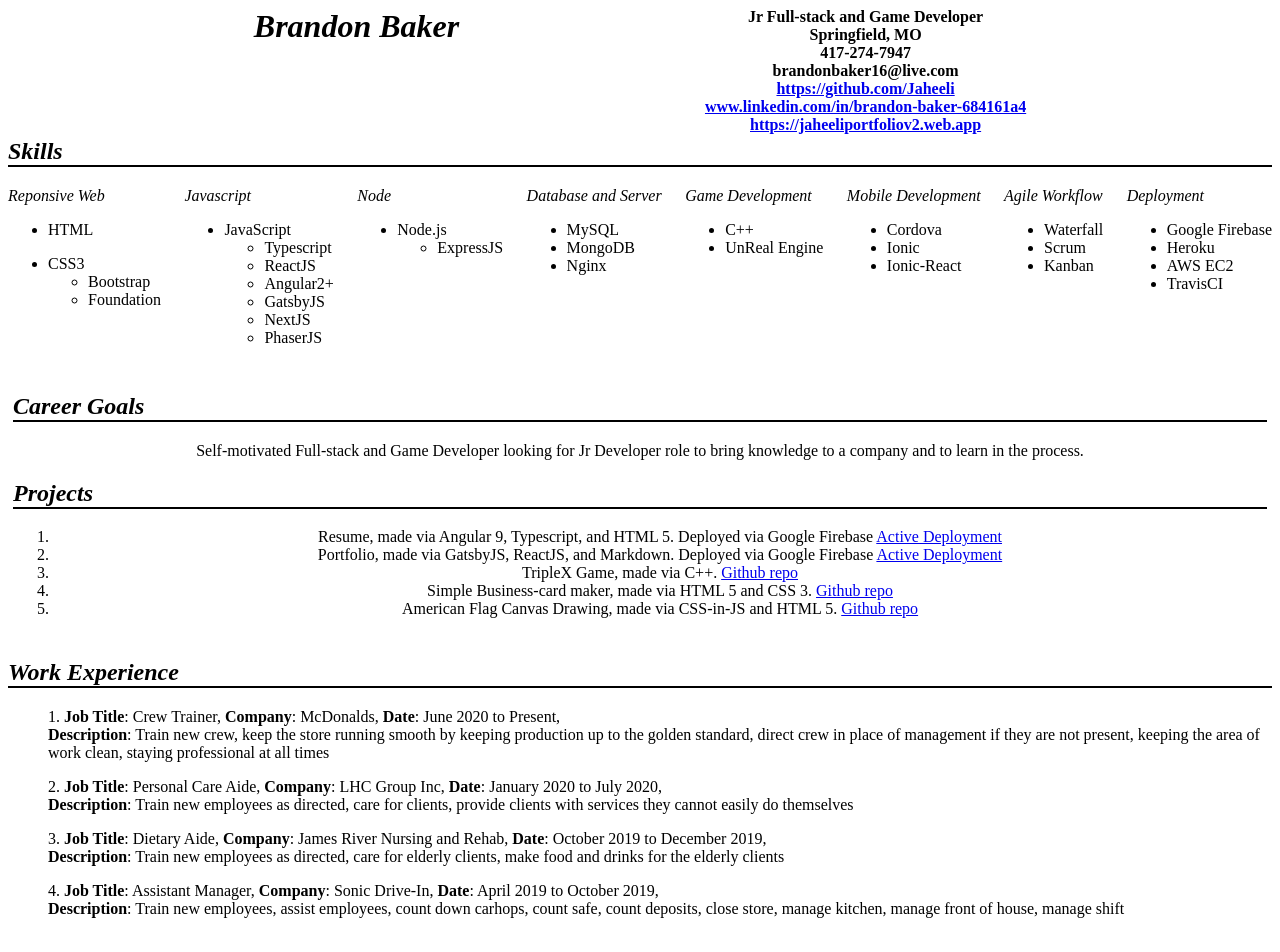
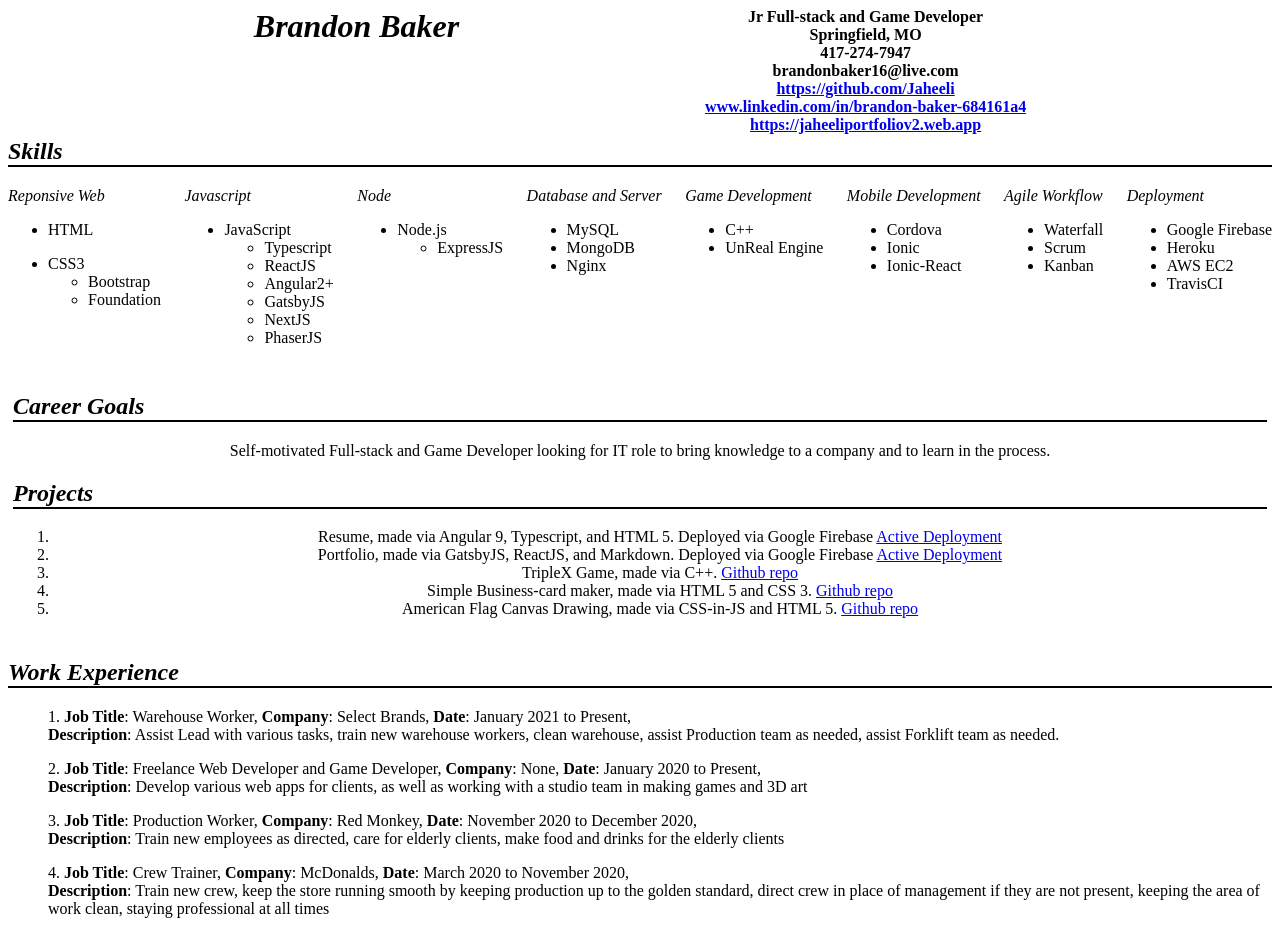
Before and after one commit to Jaheeli/Angular-Resume, an Angular app: page / in a window 1280 px wide. Shown: the top 952 px of the page. Built offline with nearby package versions, Linux system fonts and the light colour scheme.

Commit message:
Major update

```diff
--- a/angular.json
+++ b/angular.json
@@ -125,5 +125,8 @@
       }
     }
   },
-  "defaultProject": "myNewApp"
+  "defaultProject": "myNewApp",
+  "cli": {
+    "analytics": false
+  }
 }
--- a/src/app/about-me/about-me.component.ts
+++ b/src/app/about-me/about-me.component.ts
@@ -7,7 +7,7 @@ import { Component, OnInit } from '@angular/core';
 })
 export class AboutMeComponent implements OnInit {
 tagLine: string = "If you think it is impossible, you haven't tried hard enough";
-objective: string = "Self-motivated Full-stack and Game Developer looking for Jr Developer role to bring knowledge to a company and to learn in the process";
+objective: string = "Self-motivated Full-stack and Game Developer looking for IT role to bring knowledge to a company and to learn in the process";
   constructor() { }
 
   ngOnInit(): void {
--- a/src/app/work-experience/work-experience.service.ts
+++ b/src/app/work-experience/work-experience.service.ts
@@ -11,31 +11,31 @@ export class WorkExperienceService {
   workExperience: WorkExperience[] = [
     {
       id: 0,
-      title: "Crew Trainer",
-      name: "McDonalds",
-      date: "June 2020 to Present",
-      jobServices: "Train new crew, keep the store running smooth by keeping production up to the golden standard, direct crew in place of management if they are not present, keeping the area of work clean, staying professional at all times",
+      title: "Warehouse Worker",
+      name: "Select Brands",
+      date: "January 2021 to Present",
+      jobServices: "Assist Lead with various tasks, train new warehouse workers, clean warehouse, assist Production team as needed, assist Forklift team as needed.",
     },
     {
       id: 1,
-      title: "Personal Care Aide",
-      name: "LHC Group Inc",
-      date: "January 2020 to July 2020",
-      jobServices: "Train new employees as directed, care for clients, provide clients with services they cannot easily do themselves",
+      title: "Freelance Web Developer and Game Developer",
+      name: "None",
+      date: "January 2020 to Present",
+      jobServices: "Develop various web apps for clients, as well as working with a studio team in making games and 3D art",
     },
     {
       id: 2,
-      title: "Dietary Aide",
-      name: "James River Nursing and Rehab",
-      date: "October 2019 to December 2019",
+      title: "Production Worker",
+      name: "Red Monkey",
+      date: "November 2020 to December 2020",
       jobServices: "Train new employees as directed, care for elderly clients, make food and drinks for the elderly clients",
     },
     {
       id: 3,
-      title: "Assistant Manager",
-      name: "Sonic Drive-In",
-      date: "April 2019 to October 2019",
-      jobServices: "Train new employees, assist employees, count down carhops, count safe, count deposits, close store, manage kitchen, manage front of house, manage shift"
+      title: "Crew Trainer",
+      name: "McDonalds",
+      date: "March 2020 to November 2020",
+      jobServices: "Train new crew, keep the store running smooth by keeping production up to the golden standard, direct crew in place of management if they are not present, keeping the area of work clean, staying professional at all times"
     }
   ];
 
```
Also changed, not shown: 1 other file (tests, documents, lock files or other folders).
